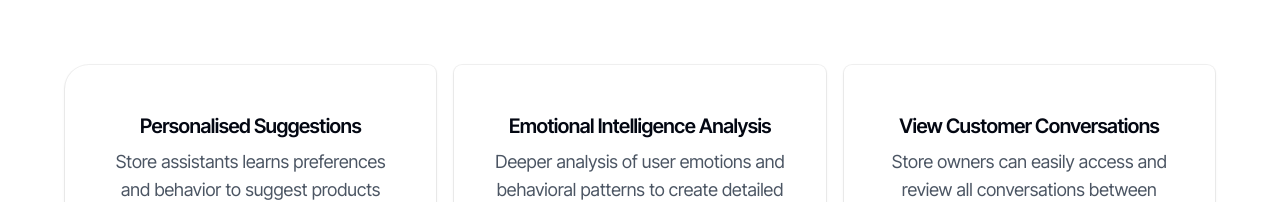
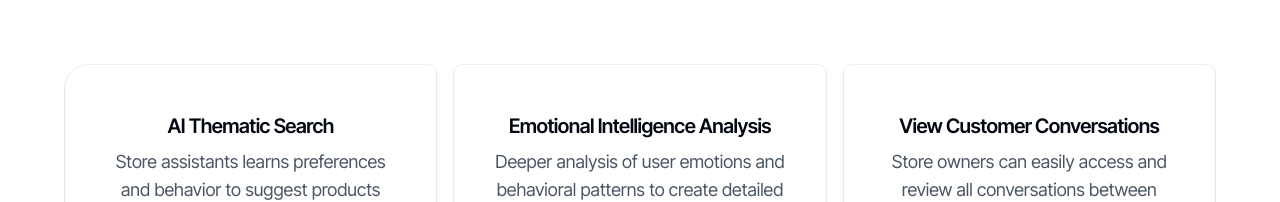
Before and after one commit to zeroagentio/magic-agent-site, a Next.js app: page / in a window 1280 px wide. Shown: the part 3410-3612 px from the top of the page. Built offline with nearby package versions, Linux system fonts and the light colour scheme.

Commit message:
refactor: words

```diff
--- a/components/blocks/feature-grid.tsx
+++ b/components/blocks/feature-grid.tsx
@@ -22,7 +22,7 @@ export default function FeatureGrid() {
               <div className="relative flex h-full flex-col overflow-hidden ">
                 <div className="px-8 pb-3 pt-8 sm:px-10 sm:pb-0 sm:pt-10">
                   <p className="mt-2 text-xl font-semibold tracking-tight text-gray-950 max-lg:text-center">
-                    Personalised Suggestions
+                    AI Thematic Search
                   </p>
                   <p className="mt-2 max-w-lg text-lg  text-gray-600 max-lg:text-center">
                   Store assistants learns preferences and behavior to suggest products that are just right for your customers
```
